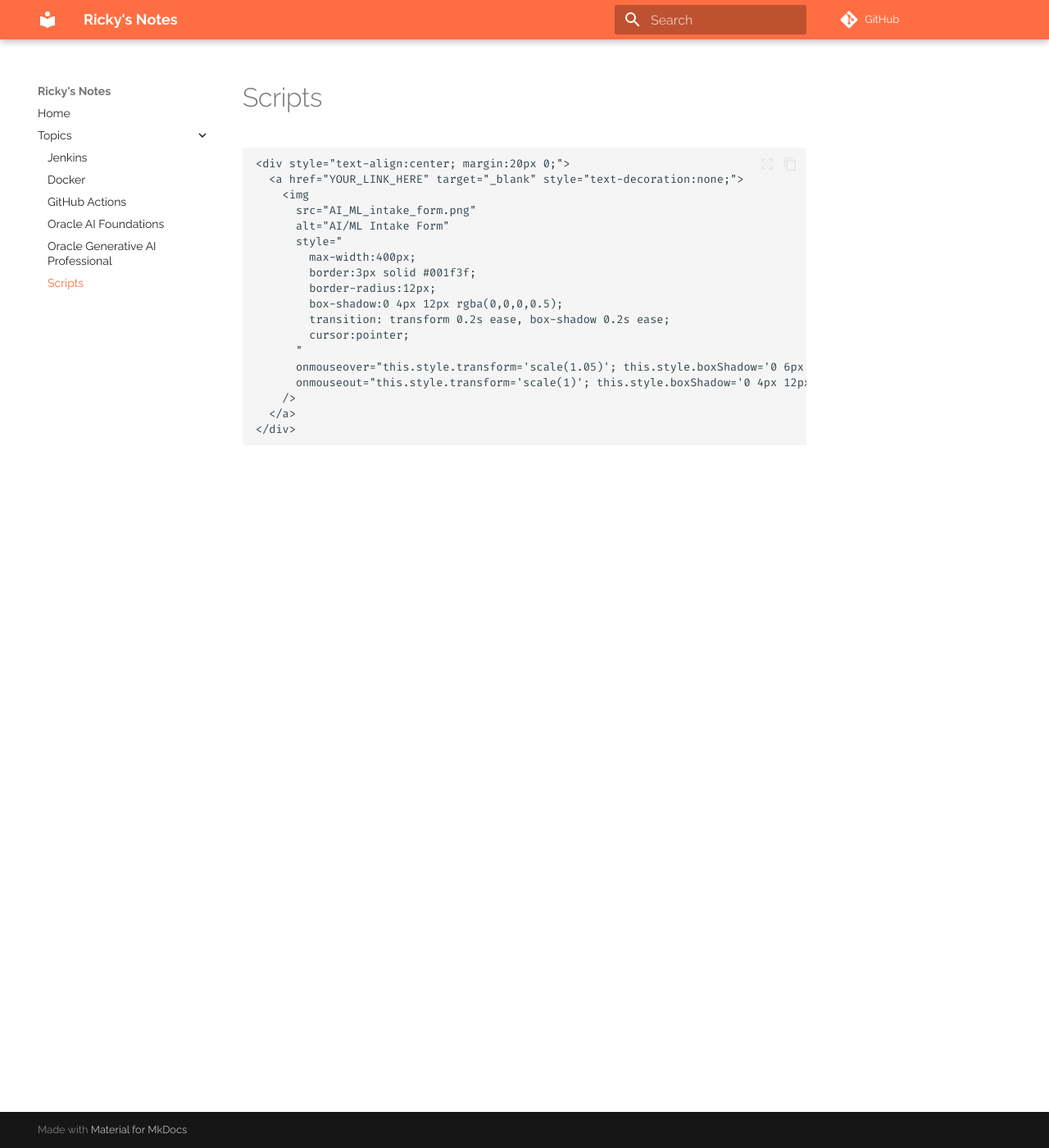
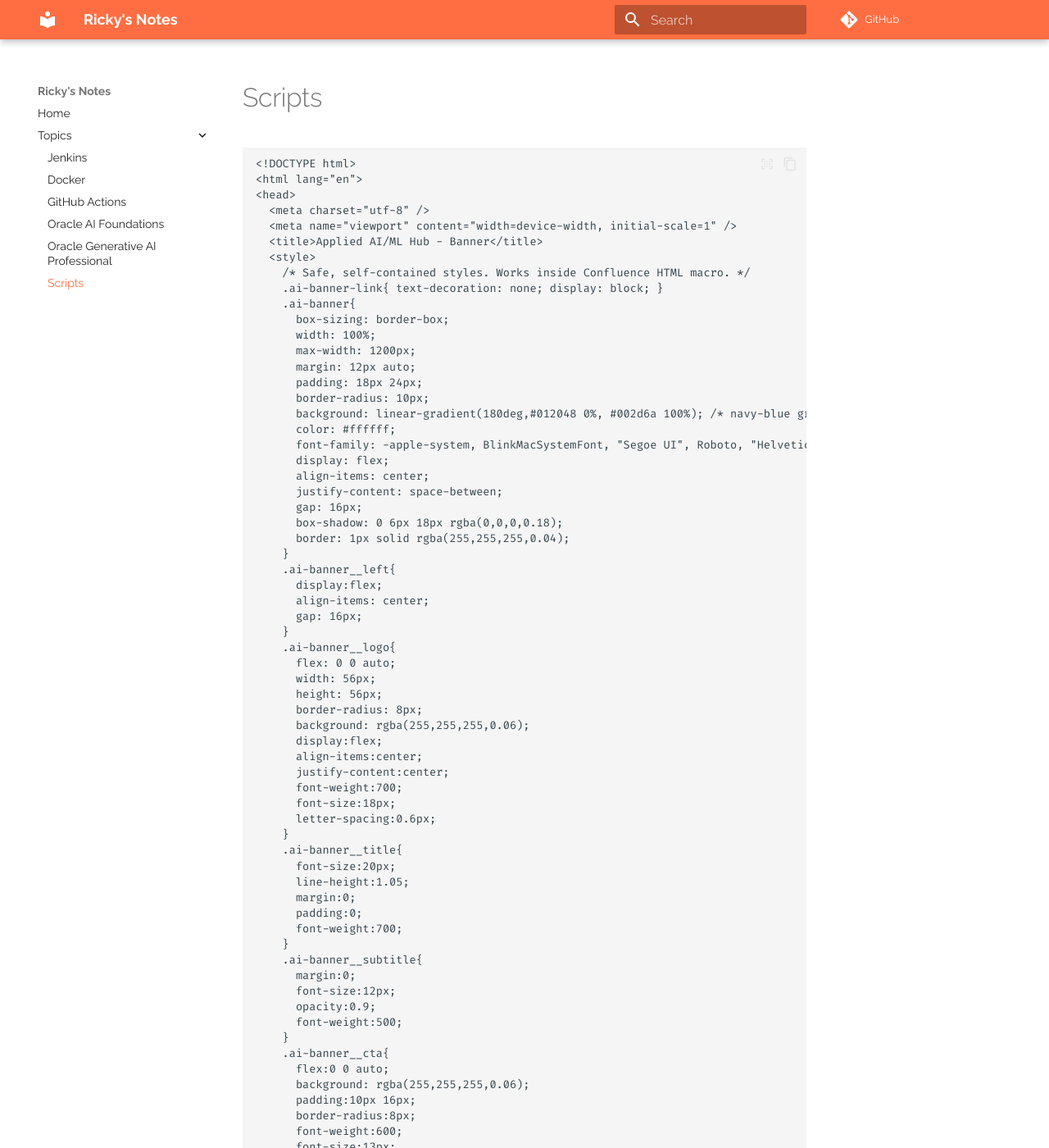
Before and after one commit to riczaman/notes-repo, an MkDocs documentation site: the page built from docs/topics/scripts.md, in a window 1280 px wide and 1400 px high. Shown: the whole window at 82% size. Built offline with MkDocs 1.6.1 and Material for MkDocs 9.7.7, drawn with Linux system fonts in a browser that asks for light colours; comment, search, counter and statistics services are not loaded; some of the changed text lies outside the part shown.

Commit message:
new html script

````diff
--- a/docs/topics/scripts.md
+++ b/docs/topics/scripts.md
@@ -1,20 +1,100 @@
 ```
-<div style="text-align:center; margin:20px 0;">
-  <a href="YOUR_LINK_HERE" target="_blank" style="text-decoration:none;">
-    <img
-      src="AI_ML_intake_form.png"
-      alt="AI/ML Intake Form"
-      style="
-        max-width:400px;
-        border:3px solid #001f3f;
-        border-radius:12px;
-        box-shadow:0 4px 12px rgba(0,0,0,0.5);
-        transition: transform 0.2s ease, box-shadow 0.2s ease;
-        cursor:pointer;
-      "
-      onmouseover="this.style.transform='scale(1.05)'; this.style.boxShadow='0 6px 16px rgba(0,0,0,0.7)';"
-      onmouseout="this.style.transform='scale(1)'; this.style.boxShadow='0 4px 12px rgba(0,0,0,0.5)';"
-    />
+<!DOCTYPE html>
+<html lang="en">
+<head>
+  <meta charset="utf-8" />
+  <meta name="viewport" content="width=device-width, initial-scale=1" />
+  <title>Applied AI/ML Hub - Banner</title>
+  <style>
+    /* Safe, self-contained styles. Works inside Confluence HTML macro. */
+    .ai-banner-link{ text-decoration: none; display: block; }
+    .ai-banner{
+      box-sizing: border-box;
+      width: 100%;
+      max-width: 1200px;
+      margin: 12px auto;
+      padding: 18px 24px;
+      border-radius: 10px;
+      background: linear-gradient(180deg,#012048 0%, #002d6a 100%); /* navy-blue gradient */
+      color: #ffffff;
+      font-family: -apple-system, BlinkMacSystemFont, "Segoe UI", Roboto, "Helvetica Neue", Arial, sans-serif;
+      display: flex;
+      align-items: center;
+      justify-content: space-between;
+      gap: 16px;
+      box-shadow: 0 6px 18px rgba(0,0,0,0.18);
+      border: 1px solid rgba(255,255,255,0.04);
+    }
+    .ai-banner__left{
+      display:flex;
+      align-items: center;
+      gap: 16px;
+    }
+    .ai-banner__logo{
+      flex: 0 0 auto;
+      width: 56px;
+      height: 56px;
+      border-radius: 8px;
+      background: rgba(255,255,255,0.06);
+      display:flex;
+      align-items:center;
+      justify-content:center;
+      font-weight:700;
+      font-size:18px;
+      letter-spacing:0.6px;
+    }
+    .ai-banner__title{
+      font-size:20px;
+      line-height:1.05;
+      margin:0;
+      padding:0;
+      font-weight:700;
+    }
+    .ai-banner__subtitle{
+      margin:0;
+      font-size:12px;
+      opacity:0.9;
+      font-weight:500;
+    }
+    .ai-banner__cta{
+      flex:0 0 auto;
+      background: rgba(255,255,255,0.06);
+      padding:10px 16px;
+      border-radius:8px;
+      font-weight:600;
+      font-size:13px;
+      border: 1px solid rgba(255,255,255,0.06);
+      transition: transform 120ms ease, box-shadow 120ms ease;
+    }
+    .ai-banner__cta:active{ transform: translateY(1px); }
+    .ai-banner-link:focus .ai-banner, .ai-banner-link:hover .ai-banner{ box-shadow: 0 10px 28px rgba(0,0,0,0.25); transform: translateY(-2px); }
+
+    /* Responsive tweaks */
+    @media (max-width:720px){
+      .ai-banner{ flex-direction: column; align-items:flex-start; padding:14px; }
+      .ai-banner__left{ gap:12px; }
+      .ai-banner__title{ font-size:18px; }
+      .ai-banner__logo{ width:48px; height:48px; font-size:16px; }
+      .ai-banner__cta{ width:100%; text-align:center; }
+    }
+  </style>
+</head>
+<body>
+  <!-- Replace the href value with the URL you want the banner to open -->
+  <a class="ai-banner-link" href="YOUR_URL_HERE" target="_blank" rel="noopener noreferrer">
+    <div class="ai-banner" role="banner" aria-label="Applied AI/ML Hub - AI Sandbox">
+      <div class="ai-banner__left">
+        <div class="ai-banner__logo" aria-hidden="true">AI</div>
+        <div>
+          <h1 class="ai-banner__title">Applied AI/ML Hub</h1>
+          <p class="ai-banner__subtitle">AI Sandbox</p>
+        </div>
+      </div>
+      <div class="ai-banner__cta" role="button" aria-hidden="true">Open Sandbox</div>
+    </div>
   </a>
-</div>
+
+  <!-- Minimal script-free file. Confluence may strip <script> tags; this banner is pure HTML/CSS. -->
+</body>
+</html>
 ```
````
Also changed, not shown: 1 other file.
